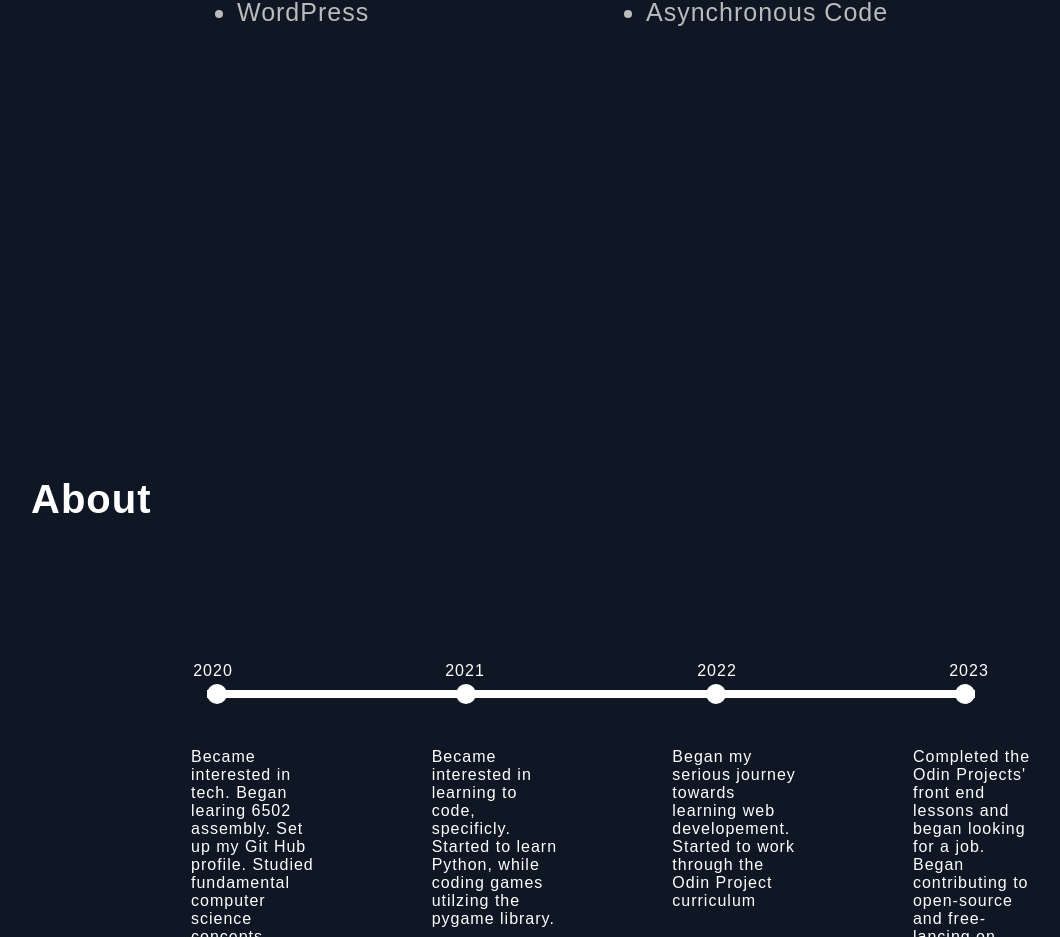
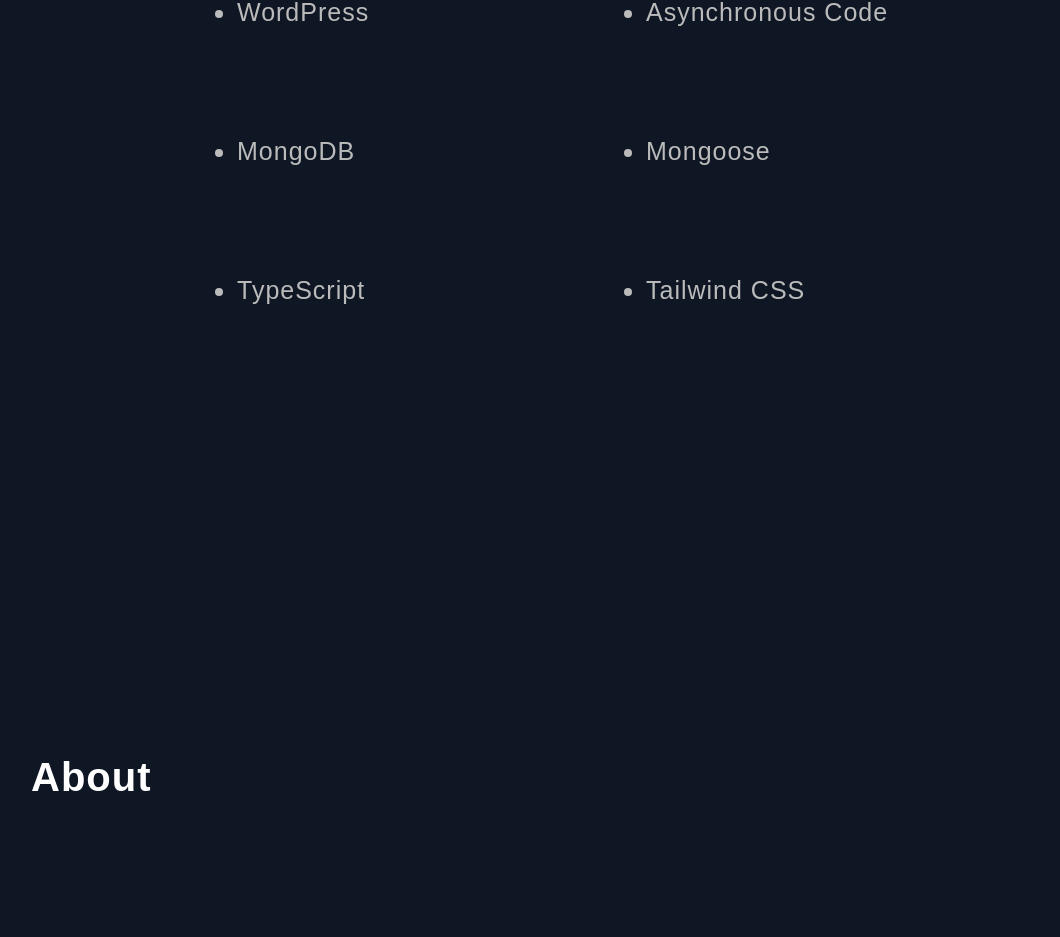
Before and after one commit to SalamanderCtesiphon/portfolio-figma-design, a React (Create React App) app: page / in a window 1280 px wide. Shown: the part 5449-6386 px from the top of the page, without its empty margins (49-1109 px from the left). Built offline with nearby package versions, Linux system fonts and the light colour scheme.

Commit message:
updated my additional skills section

```diff
--- a/src/components/AdditionalTech.jsx
+++ b/src/components/AdditionalTech.jsx
@@ -10,6 +10,10 @@
         <li>Git VCS</li>
         <li>WordPress</li>
         <li>Asynchronous Code</li>
+        <li>MongoDB</li>
+        <li>Mongoose</li>
+        <li>TypeScript</li>
+        <li>Tailwind CSS</li>
       </ul>
     </section>
   )
```
